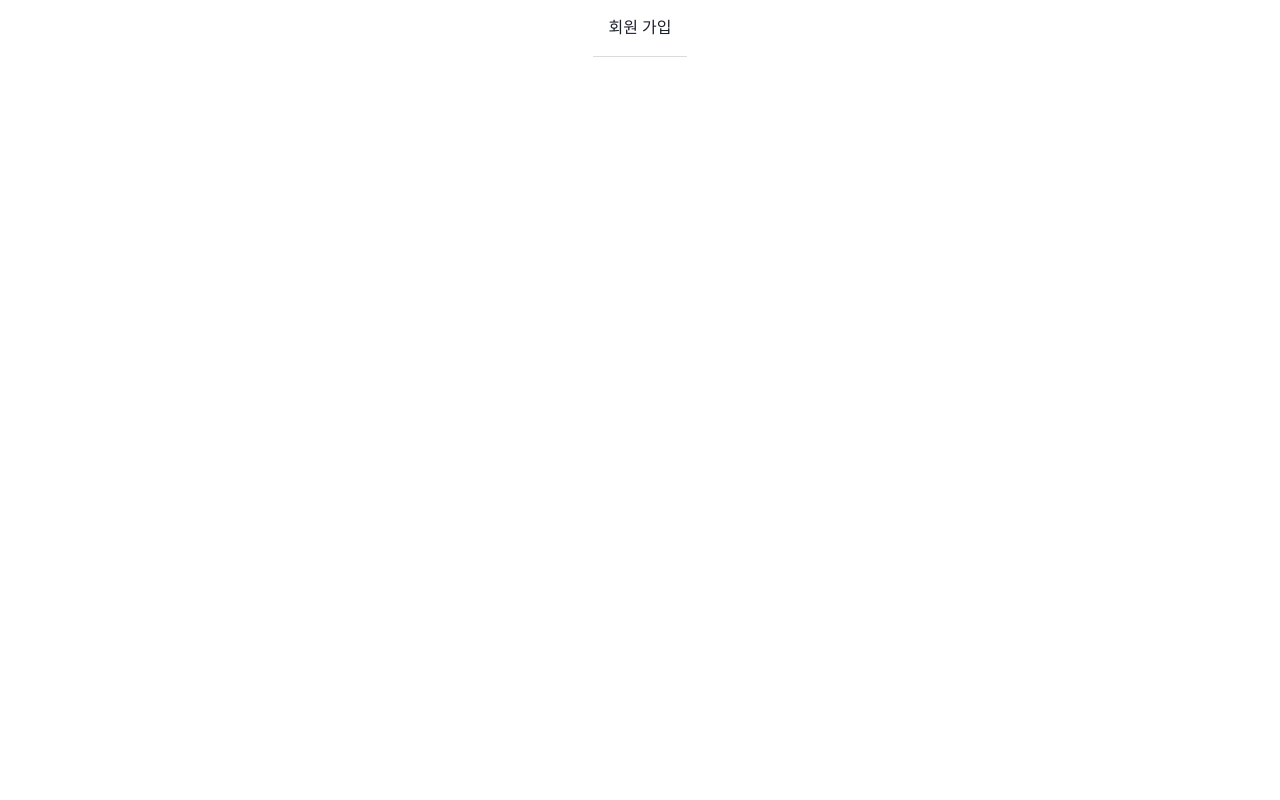
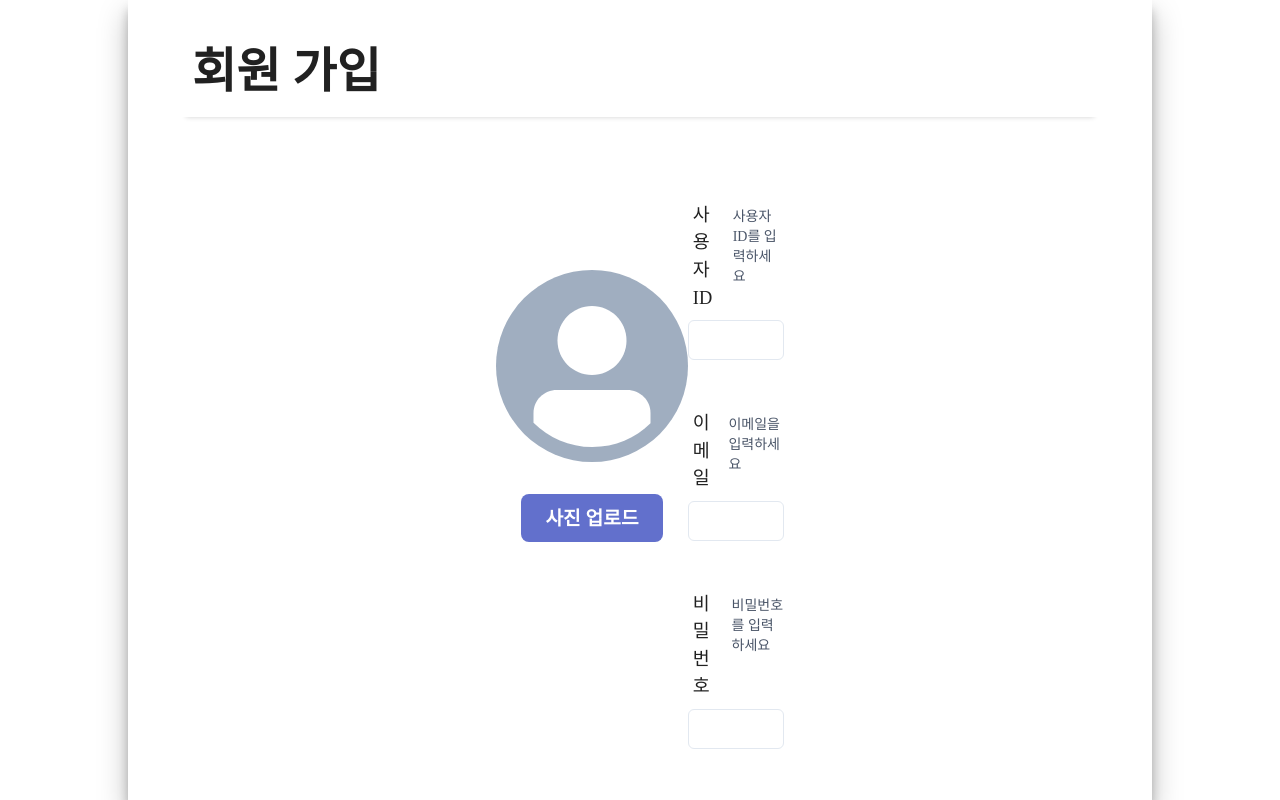
Before and after one commit to pre-on-connect/front-end, a Next.js app: page /signUp in a window 1280 px wide. Shown: the top 800 px of the page. Built offline with nearby package versions, Linux system fonts and the light colour scheme.

Commit message:
Feat: 회원가입 페이지 추가

```diff
--- a/src/app/signUp/page.tsx
+++ b/src/app/signUp/page.tsx
@@ -1,32 +1,9 @@
-'use client';
-import React from 'react';
-import {PageHeader} from "@/components/ui/PageHeader";
-import styled from "styled-components";
-
-
-const StyledSignUpPage = styled.section`
-  ${({theme}) => theme.flexCol}
-`;
-
-const Contents = styled.section`
-  ${({theme}) => theme.flex}
-  &:first-child {
-    margin-right:1rem;
-  }
-  &:last-child {
-    margin-left: 1rem;
-  }
-`;
+import SignUp from "@/components/SignUp";
 
 
 function SignUpPage() {
     return (
-        <StyledSignUpPage>
-            <PageHeader>회원 가입</PageHeader>
-            <Contents>
-
-            </Contents>
-        </StyledSignUpPage>
+        <SignUp/>
     );
 }
 
--- /dev/null
+++ b/src/components/SignUp/index.tsx
@@ -0,0 +1,116 @@
+'use client';
+import React, {useState} from 'react';
+import {
+    Avatar, Box,
+    Button,
+    Flex,
+    FormControl,
+    FormErrorMessage,
+    FormHelperText,
+    FormLabel,
+    Image,
+    Input
+} from "@chakra-ui/react";
+import CustomPageHeader from "@/components/ui/CustomPageHeader";
+import {Form, Formik} from "formik";
+import * as Yup from 'yup';
+
+const SignupSchema = Yup.object().shape({
+    userId: Yup.string()
+        .min(3, 'too short')
+        .max(6, 'too long')
+        .required('Required'),
+    email: Yup.string().email('Invalid email').required('Required'),
+    password: Yup.string()
+        .min(3, 'too short')
+        .max(6, 'too long')
+        .required('Required'),
+    passwordConfirm: Yup.string()
+        .oneOf([Yup.ref('password')], '비밀번호가 일치하지 않습니다.')
+        .required('비밀번호를 확인해 주세요')
+})
+
+function SignUp() {
+    const [profileImage, setProfileImage] = useState(null);
+
+    return (
+        <Flex flexDirection='column'  width='80%' height="100vh" m='0 auto' p='2rem 3rem' boxShadow='0 14px 28px rgba(0,0,0,0.25), 0 10px 10px rgba(0,0,0,0.22);
+'>
+            <CustomPageHeader title='회원 가입'/>
+            <Flex align='center' height="100%" justifyContent='space-around' px='20rem'>
+                <Flex height='80%' flexDirection='column' align='center'>
+                    {profileImage ? (
+                        <Image src={profileImage} alt="" width="50px" height="50px" objectFit="contain"
+                               cursor="pointer"/>
+                    ) : (
+                        <Avatar borderRadius="full" width="12rem" height="12rem" cursor="pointer"></Avatar>
+                    )}
+                    <Button size='lg' my='2rem' borderRadius='lg' bgColor='tertiary' color='white' fontSize='1.2rem' _hover={{bgColor:'tertiary'}}>사진 업로드</Button>
+
+                </Flex>
+                <Box alignSelf='self-start'>
+                    <Formik
+                        initialValues={{
+                            userId: '',
+                            email: '',
+                            password: '',
+                            passwordConfirm: ''
+                        }}
+                        validationSchema={SignupSchema}
+                        onSubmit={(values) => console.log(values)}
+                    >
+                        {
+                            ({errors, touched}) => (
+                                <Form>
+                                    <FormControl isInvalid={errors.userId && touched.userId} color='gray_dark_4'
+                                                 mb='2.8rem'>
+                                        <Flex alignItems='baseline' pl='.3rem'>
+                                            <FormLabel htmlFor='userId' fontSize='1.15rem'>사용자 ID</FormLabel>
+                                            <FormHelperText>사용자 ID를 입력하세요</FormHelperText>
+                                        </Flex>
+                                        <Input id='userId' type='text'/>
+                                        {/*{errors.userId && <FormErrorMessage>{errors.userId}</FormErrorMessage>}*/}
+                                    </FormControl>
+                                    <FormControl isInvalid={errors.email && touched.email} color='gray_dark_4'
+                                                 mb='2.8rem'>
+                                        <Flex alignItems='baseline' pl='.3rem'>
+                                            <FormLabel htmlFor='email' fontSize='1.15rem'>이메일</FormLabel>
+                                            <FormHelperText>이메일을 입력하세요</FormHelperText>
+                                        </Flex>
+                                        <Input id='email' type='text'/>
+                                        {/*{errors.email && <FormErrorMessage>{errors.email}</FormErrorMessage>}*/}
+                                    </FormControl>
+                                    <FormControl isInvalid={errors.password && touched.password} color='gray_dark_4'
+                                                 mb='2.8rem'>
+                                        <Flex alignItems='baseline' pl='.3rem'>
+                                            <FormLabel htmlFor='password' fontSize='1.15rem'>비밀번호</FormLabel>
+                                            <FormHelperText>비밀번호를 입력하세요</FormHelperText>
+                                        </Flex>
+                                        <Input id='password' type='text'/>
+                                        {/*{errors.password && <FormErrorMessage>{errors.password}</FormErrorMessage>}*/}
+                                    </FormControl>
+                                    <FormControl isInvalid={errors.passwordConfirm && touched.passwordConfirm}
+                                                 color='gray_dark_4' >
+                                        <Flex alignItems='baseline' pl='.3rem'>
+                                            <FormLabel htmlFor='passwordConfirm' fontSize='1.15rem'>비밀번호 확인</FormLabel>
+                                            <FormHelperText>비밀번호를 재입력 하세요</FormHelperText>
+                                        </Flex>
+                                        <Input id='passwordConfirm' type='text'/>
+                                        {/*{errors.passwordConfirm &&*/}
+                                        {/*    <FormErrorMessage>{errors.passwordConfirm}</FormErrorMessage>}*/}
+                                    </FormControl>
+                                </Form>
+                            )
+                        }
+                    </Formik>
+
+                </Box>
+            </Flex>
+            {/*<Box flexBasis='8rem'  m='0 auto' >*/}
+            {/*    <Button type='submit' bgColor='primary' color='white' size='lg' fontSize='1.5rem' _hover={{bgColor:'primary'}}>가입하기</Button>*/}
+            {/*</Box>*/}
+        </Flex>
+    );
+}
+
+export default SignUp;
--- /dev/null
+++ b/src/components/ui/CustomPageHeader/index.tsx
@@ -0,0 +1,14 @@
+import React from 'react';
+import {Box, Heading} from "@chakra-ui/react";
+
+interface CustomPageHeaderProps {
+    title:string;
+}
+
+function CustomPageHeader({title}:CustomPageHeaderProps) {
+    return (
+        <Heading as='h1' size='2xl' boxShadow='0px 10px 5px -10px rgba(0,0,0,0.19);' color='gray_dark_4' p='1rem 1rem 1.3rem' m='0 0 5rem'>{title}</Heading>
+    );
+}
+
+export default CustomPageHeader;
```
Also changed, not shown: src/components/ui/UserFormInput/index.tsx (added, +30 -0 lines).
